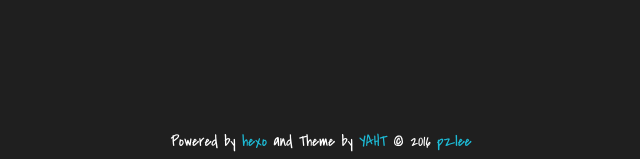
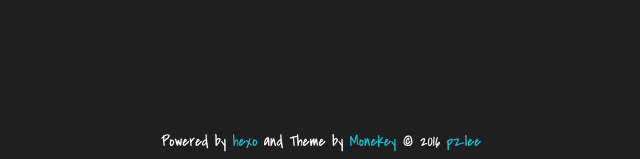
Before and after one commit to The0ne66/pzlee.github.io, a plain HTML site: page 2016/03/21/hello-world/index.html in a window 1280 px wide. Shown: the part 1501-1660 px from the top of the page, 319-959 px from the left. Drawn offline with Linux system fonts and the light colour scheme.

Commit message:
Site updated: 2016-03-21 14:14:16

```diff
--- a/2016/03/21/hello-world/index.html
+++ b/2016/03/21/hello-world/index.html
@@ -153,7 +153,7 @@
 
 
 	</div>
-		<p class="copyright">Powered by <a href="http://hexo.io" target="_blank" title="hexo">hexo</a> and Theme by <a href="https://github.com/zhyu/yaht" target="_blank" title="YAHT">YAHT</a> © 2016
+		<p class="copyright">Powered by <a href="http://hexo.io" target="_blank" title="hexo">hexo</a> and Theme by <a href="https://github.com/zhyu/yaht" target="_blank" title="YAHT">Monekey</a> © 2016
 
 		<a href="http://pzlee.github.io" target="_blank" title="pzlee">pzlee</a>
 
```
Also changed, not shown: about/index.html (+1 -1 lines), archives/2016/03/index.html (+1 -1 lines), archives/2016/index.html (+1 -1 lines), archives/index.html (+1 -1 lines), index.html (+1 -1 lines).
